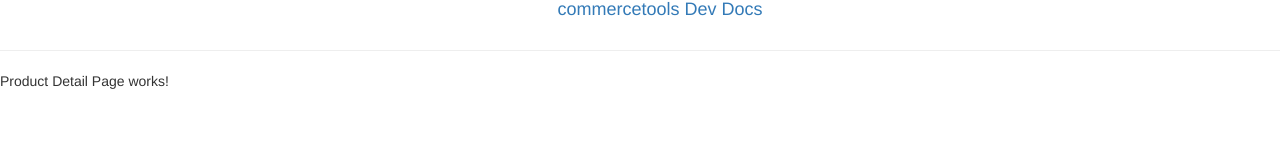
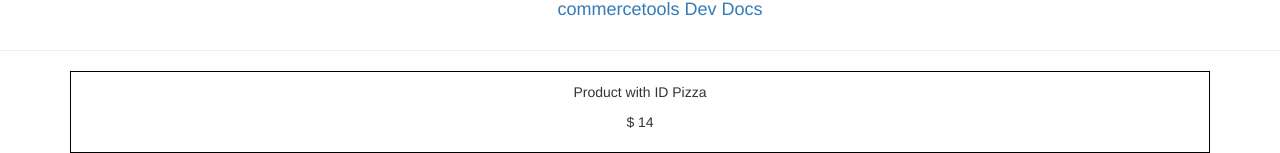
Before and after one commit to ebonertz/swag, an Angular app: page / in a window 1280 px wide. Shown: the part 1423-1576 px from the top of the page. Before the commit the page ends 1524 px from the top, so only its background shows below. Built offline with nearby package versions, Linux system fonts and the light colour scheme.

Commit message:
Update pdp component with two way binding?

```diff
--- a/src/app/pdp/pdp.component.css
+++ b/src/app/pdp/pdp.component.css
@@ -0,0 +1,6 @@
+.product-card {
+  text-align: center;
+  border: 1px solid black;
+  padding-top: 10px;
+  padding-bottom: 10px;
+}
--- a/src/app/pdp/pdp.component.html
+++ b/src/app/pdp/pdp.component.html
@@ -1,3 +1,6 @@
-<p>
-  Product Detail Page works!
-</p>
+<div class="container">
+  <div class="product-card">
+    <p class="product-name">Product with ID {{ productName }} </p>
+    <p class="product-price">$ {{ productPrice}} </p>
+  </div>
+</div>
--- a/src/app/pdp/pdp.component.ts
+++ b/src/app/pdp/pdp.component.ts
@@ -5,11 +5,7 @@
   templateUrl: './pdp.component.html',
   styleUrls: ['./pdp.component.css']
 })
-export class PdpComponent implements OnInit {
-
-  constructor() { }
-
-  ngOnInit() {
-  }
-
+export class PdpComponent {
+  productName = 'Pizza';
+  productPrice = 14;
 }
```
